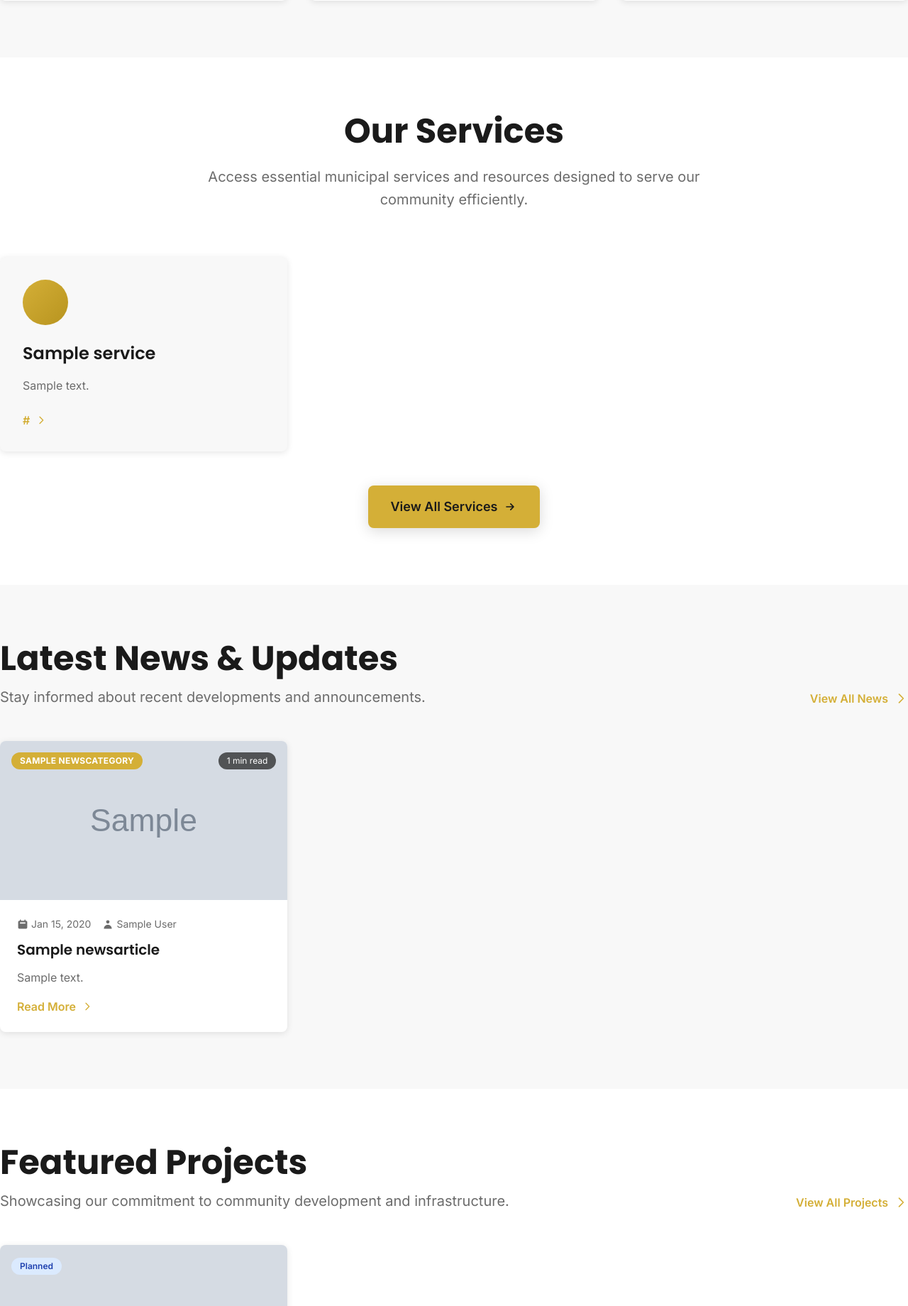
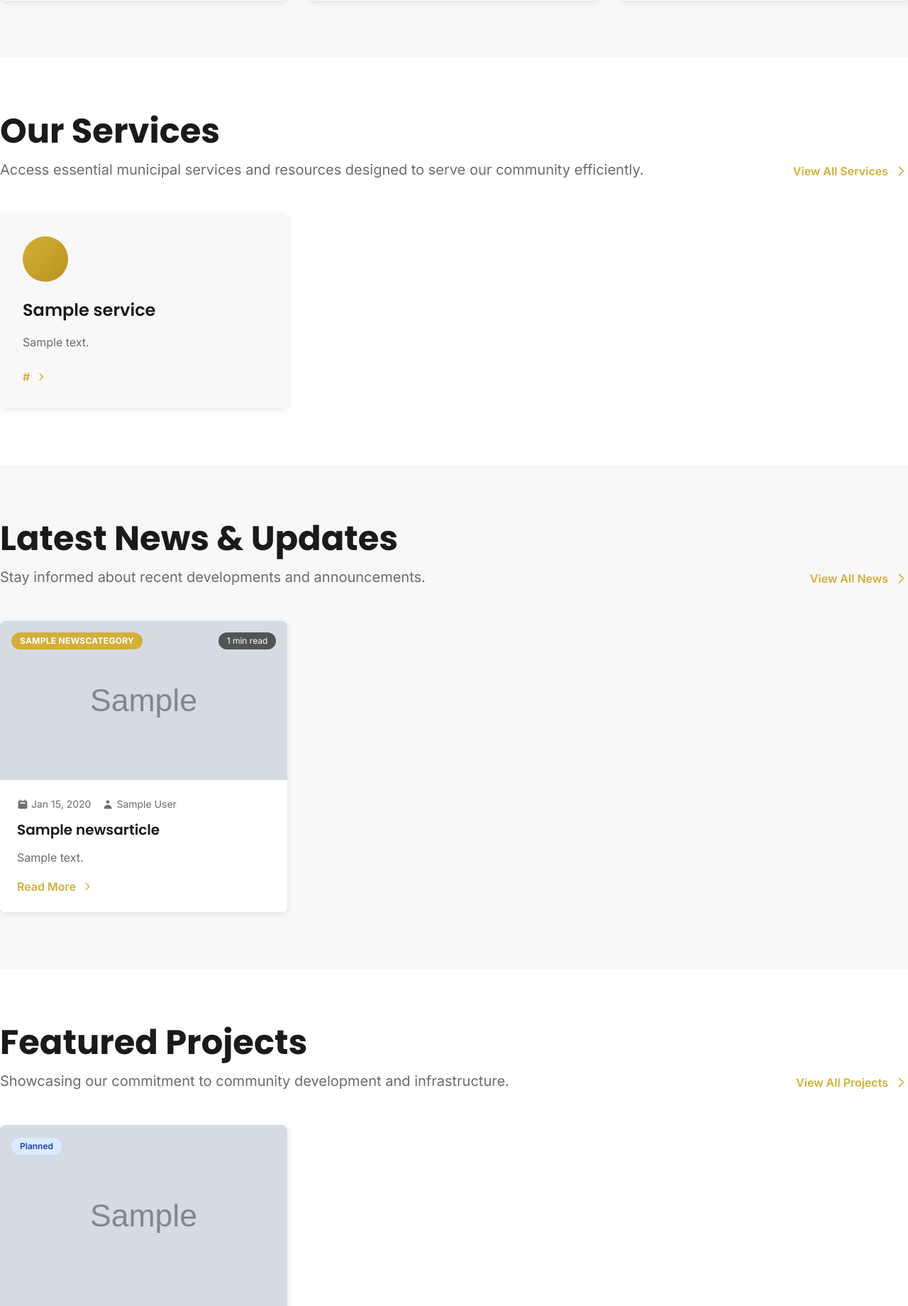
Before and after one commit to AMMA-GHANA/amma_cms, a Django app: page / in a window 1280 px wide. Shown: the part 1274-3114 px from the top of the page at 71% size. Run offline with Django 5.2, Linux system fonts and the light colour scheme; tables that the repository leaves empty hold one stand-in row (values such as "Sample post"); grey boxes marked "Sample" are stand-in pictures; some libraries are stand-ins or nearby versions.

Commit message:
refactor: Standardize homepage section headings and View All link placement

```diff
--- a/templates/core/homepage.html
+++ b/templates/core/homepage.html
@@ -127,11 +127,17 @@
 {% if services %}
 <section id="services" class="py-20 bg-white">
     <div class="container mx-auto">
-        <div class="text-center max-w-3xl mx-auto mb-16">
-            <h2 class="text-4xl md:text-5xl font-secondary font-bold text-amma-black mb-6">Our Services</h2>
-            <p class="text-xl text-amma-gray leading-relaxed">
-                Access essential municipal services and resources designed to serve our community efficiently.
-            </p>
+        <div class="flex justify-between items-end mb-12">
+            <div>
+                <h2 class="text-4xl md:text-5xl font-secondary font-bold text-amma-black mb-4">Our Services</h2>
+                <p class="text-xl text-amma-gray">Access essential municipal services and resources designed to serve our community efficiently.</p>
+            </div>
+            <a href="/services/" class="hidden md:inline-flex items-center text-amma-gold hover:text-amma-gold-dark font-semibold transition-colors duration-200">
+                View All Services
+                <svg class="w-5 h-5 ml-2" fill="none" stroke="currentColor" viewBox="0 0 24 24">
+                    <path stroke-linecap="round" stroke-linejoin="round" stroke-width="2" d="M9 5l7 7-7 7"></path>
+                </svg>
+            </a>
         </div>
 
         <div class="grid grid-cols-1 md:grid-cols-2 lg:grid-cols-3 gap-8">
@@ -154,7 +160,7 @@
             {% endfor %}
         </div>
 
-        <div class="text-center mt-12">
+        <div class="text-center mt-12 md:hidden">
             {% include 'components/_button.html' with text="View All Services" link="/services/" variant="primary" size="lg" icon=True %}
         </div>
     </div>
@@ -279,11 +285,17 @@
 {% if leadership %}
 <section id="leadership" class="py-20 bg-amma-white">
     <div class="container mx-auto">
-        <div class="text-center max-w-3xl mx-auto mb-16">
-            <h2 class="text-4xl md:text-5xl font-secondary font-bold text-amma-black mb-6">Our Leadership</h2>
-            <p class="text-xl text-amma-gray leading-relaxed">
-                Meet the dedicated leaders serving our community with integrity and commitment.
-            </p>
+        <div class="flex justify-between items-end mb-12">
+            <div>
+                <h2 class="text-4xl md:text-5xl font-secondary font-bold text-amma-black mb-4">Our Leadership</h2>
+                <p class="text-xl text-amma-gray">Meet the dedicated leaders serving our community with integrity and commitment.</p>
+            </div>
+            <a href="/staff/" class="hidden md:inline-flex items-center text-amma-gold hover:text-amma-gold-dark font-semibold transition-colors duration-200">
+                View All Leadership
+                <svg class="w-5 h-5 ml-2" fill="none" stroke="currentColor" viewBox="0 0 24 24">
+                    <path stroke-linecap="round" stroke-linejoin="round" stroke-width="2" d="M9 5l7 7-7 7"></path>
+                </svg>
+            </a>
         </div>
 
         <div class="grid grid-cols-1 md:grid-cols-2 lg:grid-cols-3 gap-8">
@@ -309,7 +321,7 @@
             {% endfor %}
         </div>
 
-        <div class="text-center mt-12">
+        <div class="text-center mt-12 md:hidden">
             {% include 'components/_button.html' with text="View All Leadership" link="/staff/" variant="outline" size="lg" %}
         </div>
     </div>
```
